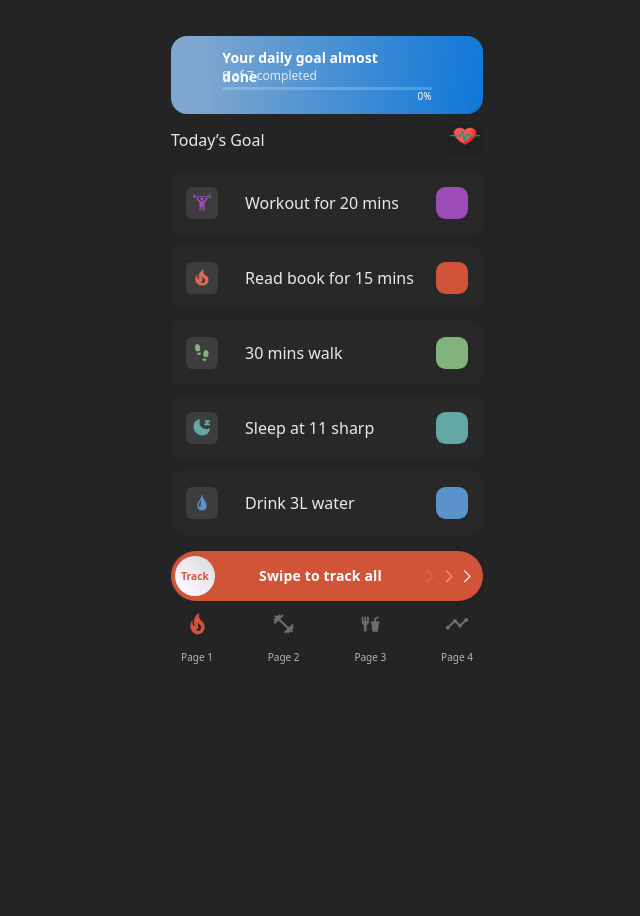
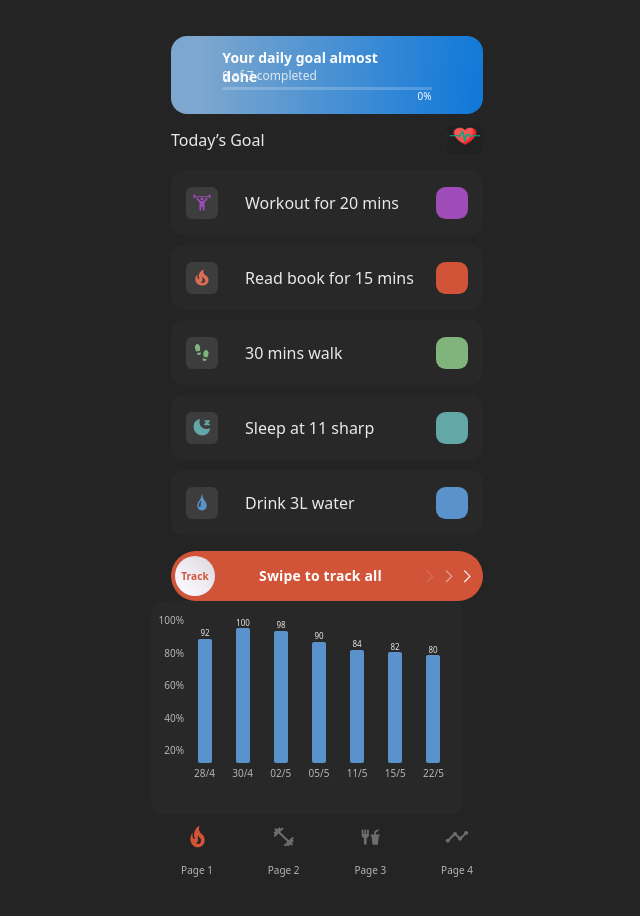
Before and after one commit to arcc-hitt/Tracker, a React (Vite) app: page / in a window 1280 px wide. Shown: the top 916 px of the page, without its empty margins (313-953 px from the left). Before the commit the page ends 800 px from the top, so only its background shows below. Built offline with nearby package versions, Linux system fonts and the light colour scheme.

Commit message:
add graph

```diff
--- /dev/null
+++ b/src/components/Graph.jsx
@@ -0,0 +1,111 @@
+import React from 'react'
+
+const yAxisLabels = ['100%', '80%', '60%', '40%', '20%'];
+const xAxisLabels = ['28/4', '30/4', '02/5', '05/5', '11/5', '15/5', '22/5'];
+const barValues = [92, 100, 98, 90, 84, 82, 80];
+
+/*
+Graph Y axis -
+width: Hug (24px)px;
+height: Hug (163px)px;
+padding: 0px 0px 24px 0px;
+gap: 16px;
+
+Text on the Y axis -
+width: 24px;
+height: 15px;
+font-family: Poppins;
+font-size: 10px;
+font-weight: 400;
+line-height: 15px;
+text-align: left;
+background: #B5B5B5;
+content-100%, 80%, 60%, 40%, 20%
+
+div for bars container and x axis -
+width: Fixed (250px)px;
+height: Hug (169px)px;
+gap: 12px;
+
+Graph X axis -
+width: Fill (250px)px;
+height: Hug (7px)px;
+gap: 0px;
+justify: space-between;
+
+Text on the X axis -
+width: 21px;
+height: 7px;
+font-family: DM Sans;
+font-size: 10px;
+font-weight: 400;
+line-height: 13.02px;
+text-align: center;
+background: #B5B5B5;
+content - 28/4, 30/4, 02/5, 05/5, 11/5, 15/5, 15/5, 22/5
+
+Bars container -
+width: Fill (250px)px;
+height: Hug (150px)px;
+padding: 0px 4px 0px 4px;
+gap: 0px;
+justify: space-between;
+opacity: 0px;
+
+Bar -
+width: 14px;
+height: 135px;
+gap: 0px;
+border-radius: 2px 0px 0px 0px;
+background: #5A92CB;
+
+Text for value of the bar -
+width: 14px;
+height: 6px;
+font-family: DM Sans;
+font-size: 8px;
+font-weight: 500;
+line-height: 10.42px;
+text-align: center;
+background: #EBE9E8;
+content - 92, 100, 98, 90, 84, 82, 80, 80
+*/
+const Graph = () => {
+  return (
+    <div className='w-[312px] h-[213px] rounded-[12px] px-2 py-3 bg-[#282828]'>
+        <div className='w-auto min-w-[284px] h-auto min-h-[169px] gap-[10px] flex'>
+        <div className='flex flex-col items-end justify-between w-auto min-w-[24px] h-auto min-h-[163px] pb-6'>
+          {yAxisLabels.map((label, index) => (
+            <span key={index} className='text-[10px] leading-[15px] text-[#B5B5B5]'>
+              {label}
+            </span>
+          ))}
+        </div>
+        <div className='flex flex-col w-[250px] h-auto min-h-[169px]'>
+          <div className='flex justify-between items-end min-w-[250px] h-auto min-h-[150px] mb-1 px-1'>
+            {barValues.map((value, index) => (
+              <div key={index} className='flex flex-col items-center'>
+                <span className='text-[8px] font-medium leading-[10.42px] text-[#EBE9E8]'>
+                  {value}
+                </span>
+                <div
+                  className='w-[14px] bg-[#5A92CB] rounded-sm'
+                  style={{ height: `${(value / 100) * 135}px` }}
+                ></div>
+              </div>
+            ))}
+          </div>
+          <div className='flex justify-between min-w-[250px] h-auto min-h-[7px]'>
+            {xAxisLabels.map((label, index) => (
+              <span key={index} className='w-[21px] text-[10px] leading-[13.02px] text-center text-[#B5B5B5]'>
+                {label}
+              </span>
+            ))}
+          </div>
+        </div>
+        </div>
+    </div>
+  )
+}
+
+export default Graph
--- a/src/pages/Home.jsx
+++ b/src/pages/Home.jsx
@@ -2,12 +2,14 @@ import React from 'react'
 import Navbar from '../components/Navbar'
 import Progress from '../components/Progress'
 import Goals from '../components/Goals'
+import Graph from '../components/Graph'
 
 const Home = () => {
   return (
     <div className="pb-[70px]">
       <Progress />
       <Goals />
+      <Graph />
       <Navbar />
     </div>
   )
```
